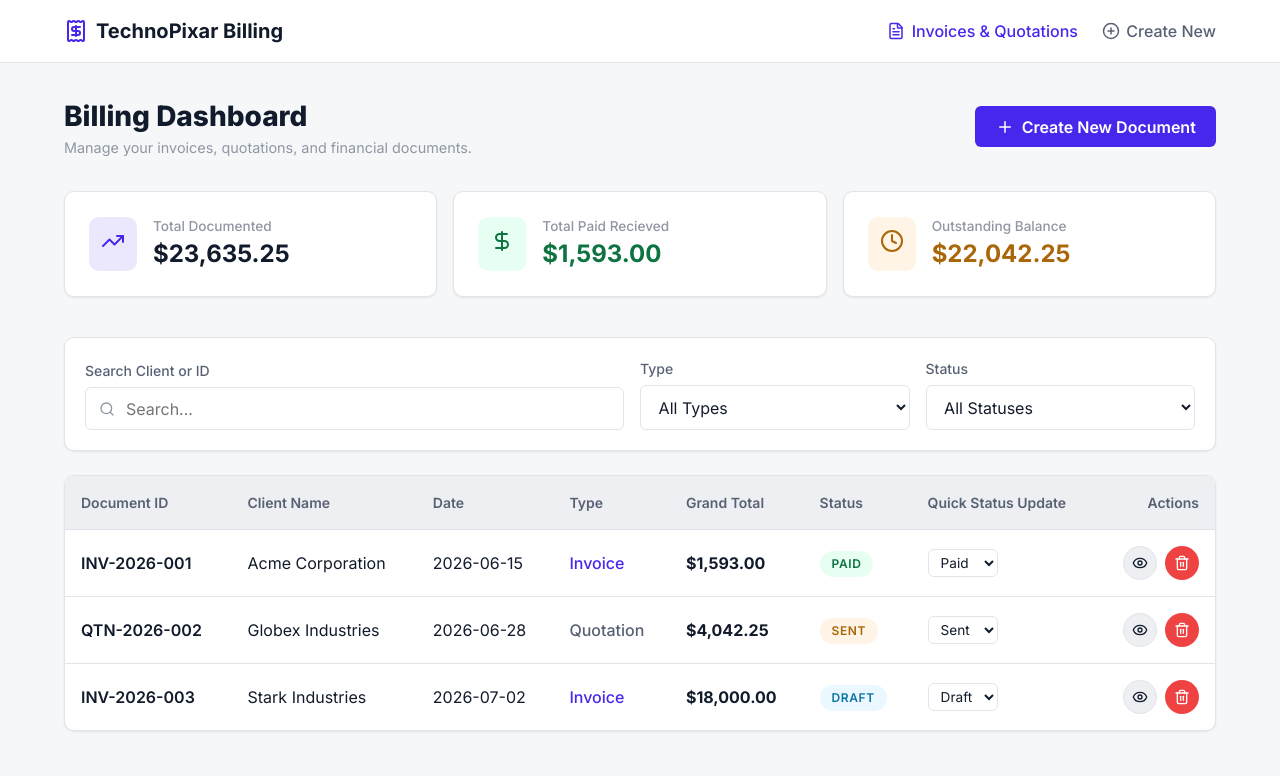
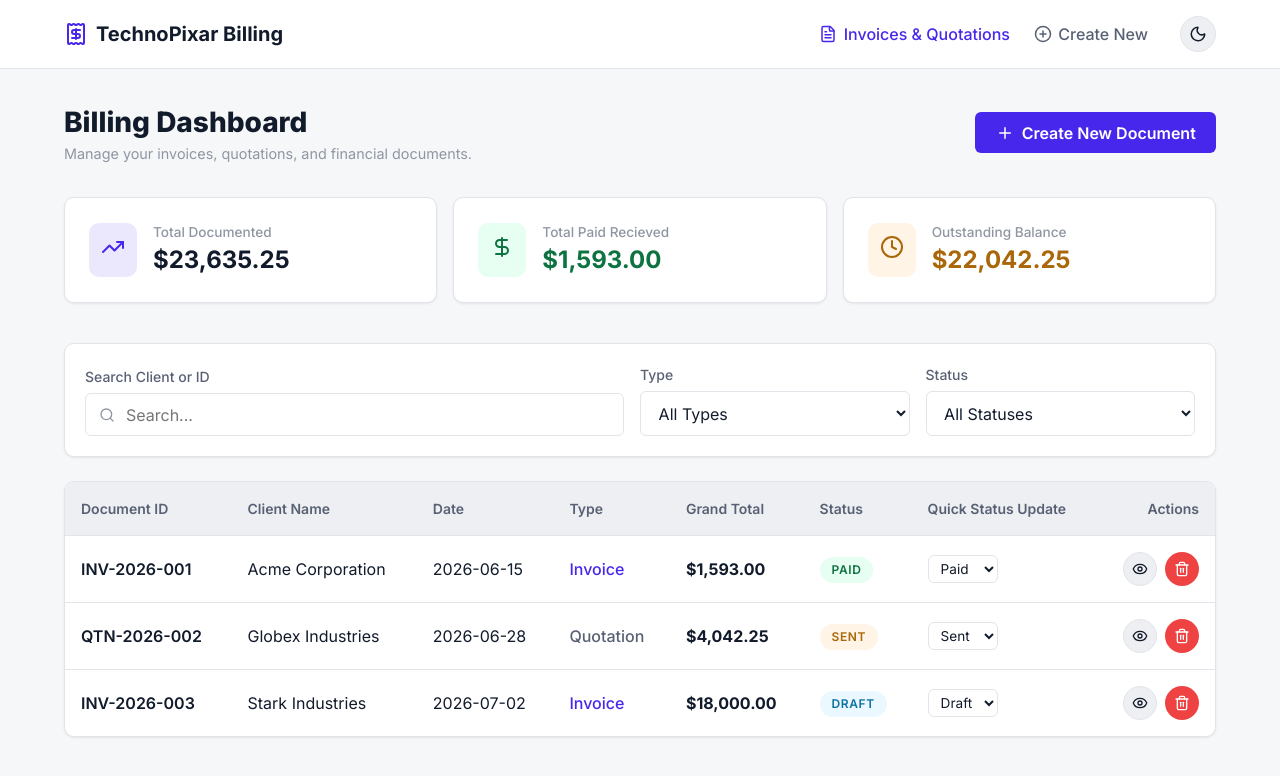
Before and after one commit to satyasandhya97/Invoice-Quotation-Management, a React (Vite) app: page / in a window 1280 px wide. Shown: the top 776 px of the page. Built offline with nearby package versions, Linux system fonts and the light colour scheme; the HTML template or start-up script is replaced by a standard one.

Commit message:
Implemented light and black theme in my project.

```diff
--- a/src/components/Navbar.jsx
+++ b/src/components/Navbar.jsx
@@ -1,8 +1,24 @@
-import React from 'react';
+import React, { useState, useEffect } from 'react';
 import { NavLink } from 'react-router-dom';
-import { Receipt, FileText, PlusCircle } from 'lucide-react';
+import { Receipt, FileText, PlusCircle, Sun, Moon } from 'lucide-react';
 
 const Navbar = () => {
+  const [theme, setTheme] = useState(() => {
+    const saved = localStorage.getItem('theme');
+    if (saved) return saved;
+    const prefersDark = window.matchMedia('(prefers-color-scheme: dark)').matches;
+    return prefersDark ? 'dark' : 'light';
+  });
+
+  useEffect(() => {
+    document.documentElement.setAttribute('data-theme', theme);
+    localStorage.setItem('theme', theme);
+  }, [theme]);
+
+  const toggleTheme = () => {
+    setTheme((prev) => (prev === 'light' ? 'dark' : 'light'));
+  };
+
   return (
     <nav className="navbar">
       <div className="navbar-container">
@@ -26,6 +42,17 @@ const Navbar = () => {
             <PlusCircle size={18} />
             <span>Create New</span>
           </NavLink>
+
+          <button
+            type="button"
+            className="btn btn-secondary btn-icon-only"
+            onClick={toggleTheme}
+            title={theme === 'light' ? 'Switch to Dark Mode' : 'Switch to Light Mode'}
+            aria-label="Toggle theme"
+            style={{ marginLeft: '0.5rem', display: 'flex', alignItems: 'center', justifyContent: 'center' }}
+          >
+            {theme === 'light' ? <Moon size={18} /> : <Sun size={18} />}
+          </button>
         </div>
       </div>
     </nav>
--- a/src/index.css
+++ b/src/index.css
@@ -1,7 +1,7 @@
 @import url('https://fonts.googleapis.com/css2?family=Inter:wght@300;400;500;600;700;800&display=swap');
 
 /* Color & Design Tokens */
-:root {
+:root, [data-theme='light'] {
   --font-sans: 'Inter', system-ui, -apple-system, sans-serif;
 
   /* HSL Color Tokens - Sleek Slate & Royal Indigo Theme (Light) */
@@ -44,7 +44,7 @@
 }
 
 @media (prefers-color-scheme: dark) {
-  :root {
+  :root:not([data-theme='light']) {
     /* HSL Color Tokens (Dark Mode) */
     --bg-primary: hsl(220, 24%, 7%);
     --bg-secondary: hsl(220, 20%, 11%);
@@ -76,6 +76,39 @@
     --shadow-md: 0 4px 6px -1px rgba(0, 0, 0, 0.4);
     --shadow-lg: 0 10px 15px -3px rgba(0, 0, 0, 0.5);
   }
+}
+
+[data-theme='dark'] {
+  /* HSL Color Tokens (Explicit Dark Mode Override) */
+  --bg-primary: hsl(220, 24%, 7%);
+  --bg-secondary: hsl(220, 20%, 11%);
+  --bg-tertiary: hsl(220, 18%, 15%);
+
+  --text-primary: hsl(220, 20%, 96%);
+  --text-secondary: hsl(220, 10%, 75%);
+  --text-muted: hsl(220, 8%, 50%);
+
+  --accent: hsl(250, 95%, 70%);
+  --accent-hover: hsl(250, 95%, 65%);
+  --accent-light: hsl(250, 30%, 15%);
+  --accent-border: hsl(250, 30%, 25%);
+
+  --border-color: hsl(220, 15%, 20%);
+  --border-focus: hsl(250, 84%, 50%);
+
+  /* Status Colors */
+  --status-draft-bg: hsl(200, 40%, 15%);
+  --status-draft-text: hsl(200, 90%, 70%);
+
+  --status-sent-bg: hsl(35, 40%, 15%);
+  --status-sent-text: hsl(35, 90%, 70%);
+
+  --status-paid-bg: hsl(150, 30%, 14%);
+  --status-paid-text: hsl(150, 80%, 70%);
+
+  --shadow-sm: 0 1px 3px 0 rgba(0, 0, 0, 0.3);
+  --shadow-md: 0 4px 6px -1px rgba(0, 0, 0, 0.4);
+  --shadow-lg: 0 10px 15px -3px rgba(0, 0, 0, 0.5);
 }
 
 /* Base Styles */
```
